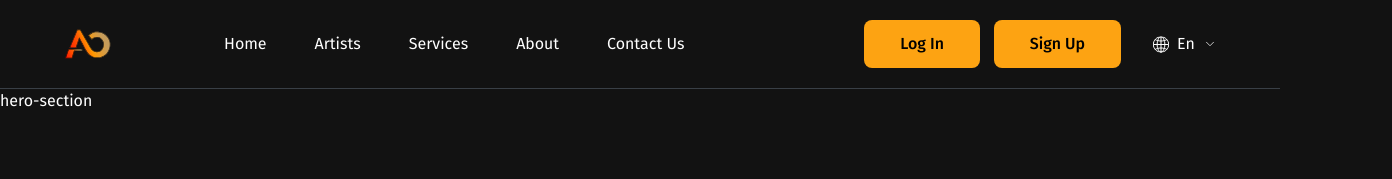
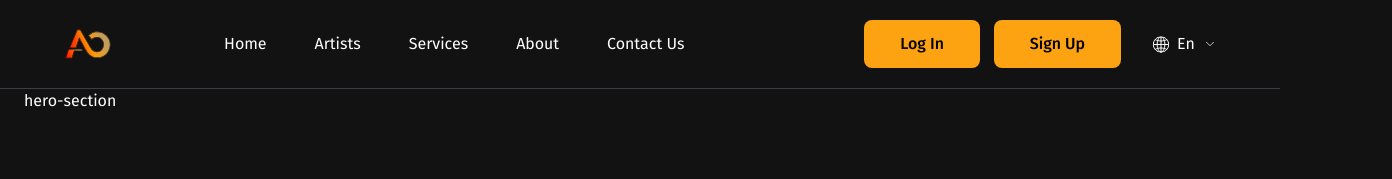
Before and after one commit to chubinaaa/artoa-FE, a Next.js app: page / in a window 1280 px wide. Shown: the top 179 px of the page, 1392 px wide, since content can reach past the window. Built offline with nearby package versions, Linux system fonts and the light colour scheme.

Commit message:
add default padding to containers

```diff
--- a/tailwind.config.ts
+++ b/tailwind.config.ts
@@ -13,6 +13,7 @@ const config: Config = {
       },
       container: {
         padding: {
+          DEFAULT: "1.5rem",
           "2xl": "4rem",
         },
       },
```
